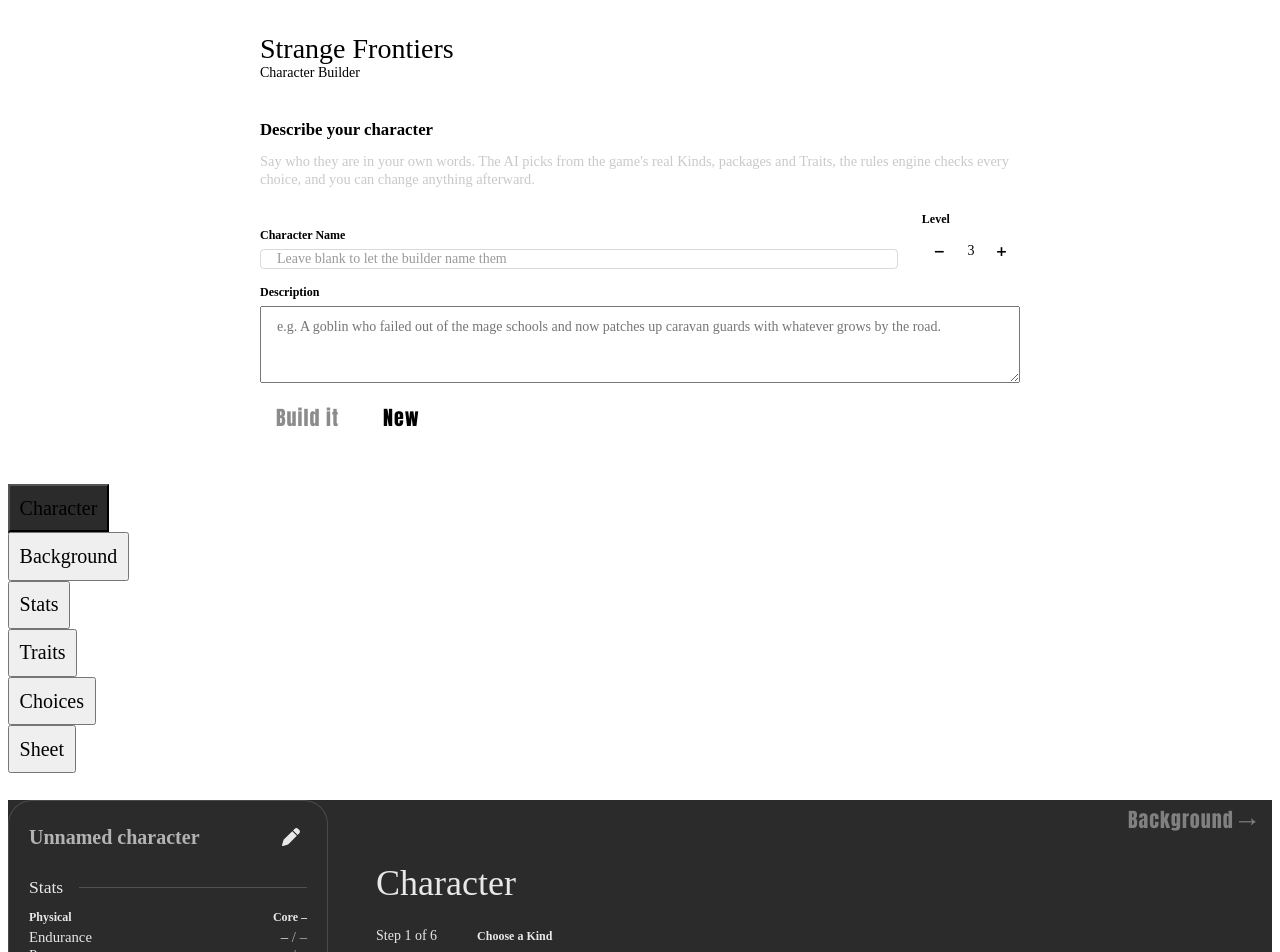
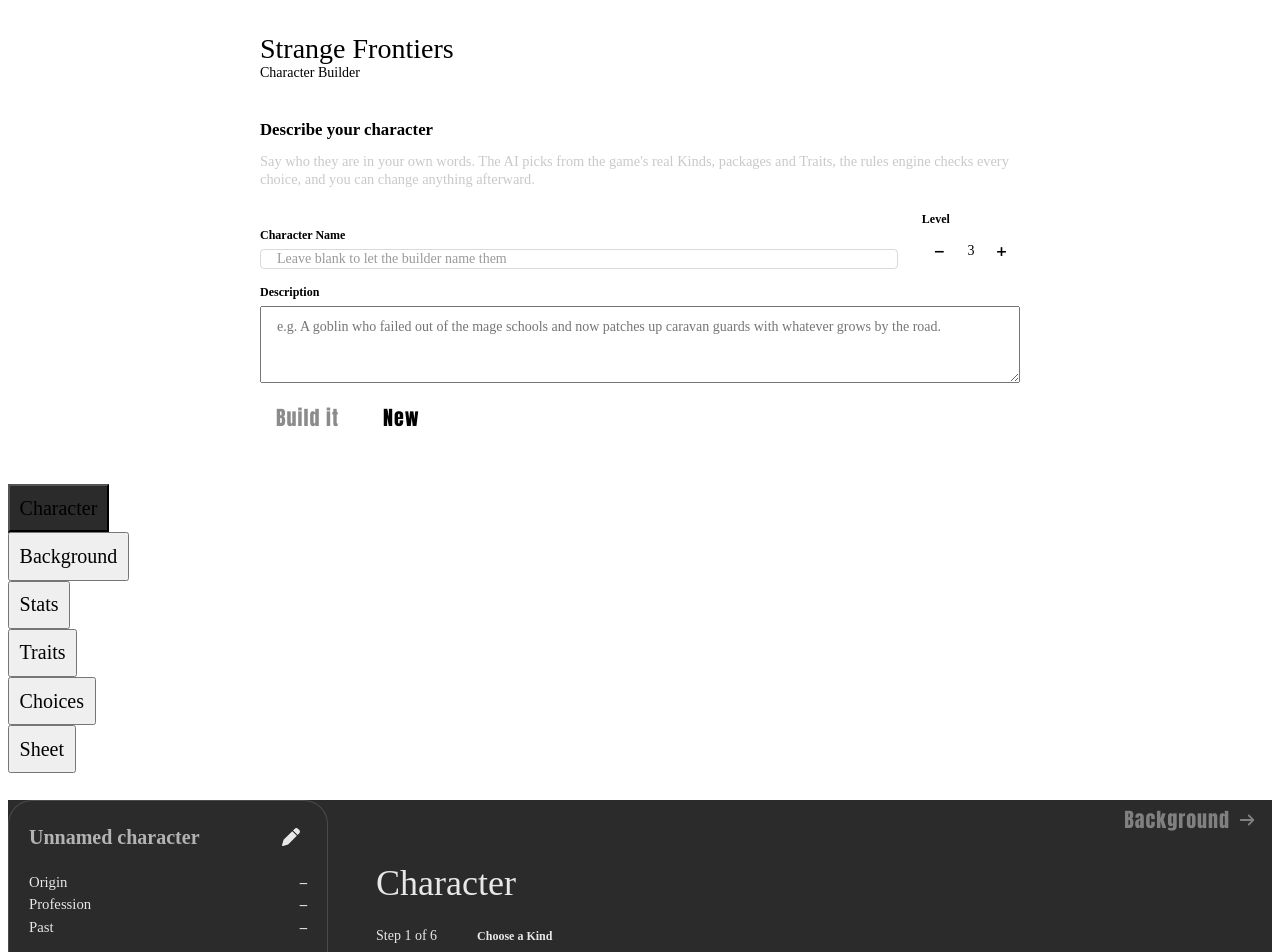
Before and after one commit to Ethanwelner/strange-frontiers-character-creator, a React (Vite) app: page / in a window 1280 px wide. Shown: the top 952 px of the page. Built offline with nearby package versions, Linux system fonts and the light colour scheme.

Commit message:
Step buttons: SVG arrows instead of text ones; the box always lists Origin, Profession and Past, with dashes until picked
Co-Authored-By: Claude Opus 5.5 <noreply@anthropic.com>

```diff
--- a/src/app/App.tsx
+++ b/src/app/App.tsx
@@ -7,7 +7,7 @@ import { DescribeBox } from "./components/DescribeBox.js";
 import { StatsStep } from "./components/StatsStep.js";
 import { Sheet } from "./components/Sheet.js";
 import { TraitsStep } from "./components/TraitsStep.js";
-import { StepErrors } from "./components/ui.js";
+import { Arrow, StepErrors } from "./components/ui.js";
 import { ValidationPanel } from "./components/ValidationPanel.js";
 import { content, contentErrors } from "./content.js";
 import type { DescribeResult } from "../ai/types.js";
@@ -195,10 +195,10 @@ export function App() {
             <StepErrors.Provider value={stepErrors}>
               {/* The previous and next steps, above the step's title */}
               <div className="pager">
-                {i > 0 ? <button onClick={() => setStep(STEPS[i - 1]!)}>← {LABELS[STEPS[i - 1]!]}</button> : <span />}
+                {i > 0 ? <button onClick={() => setStep(STEPS[i - 1]!)}><Arrow to="left" /> {LABELS[STEPS[i - 1]!]}</button> : <span />}
                 {i < STEPS.length - 1 && (
                   <button className={`step-next${done[step] ? " is-done" : ""}`} onClick={() => setStep(STEPS[i + 1]!)}>
-                    {LABELS[STEPS[i + 1]!]} →
+                    {LABELS[STEPS[i + 1]!]} <Arrow to="right" />
                   </button>
                 )}
               </div>
--- a/src/app/components/ValidationPanel.tsx
+++ b/src/app/components/ValidationPanel.tsx
@@ -15,10 +15,10 @@ export function ValidationPanel({ draft, result, onName }: Props) {
   const [open, setOpen] = useState(false);
   const { summary } = result;
   const base = baseStats(draft);
-  // The background packages picked so far, in Origin, Profession, Past order
-  const background = (["origin", "profession", "past"] as const)
-    .filter((slot) => draft[slot])
-    .map((slot) => [title(slot), packageById.get(draft[slot]!)?.name ?? draft[slot]] as const);
+  // The background packages, with a dash for each one not picked yet, like the stats
+  const background = (["origin", "profession", "past"] as const).map(
+    (slot) => [title(slot), draft[slot] ? (packageById.get(draft[slot])?.name ?? draft[slot]) : "–"] as const,
+  );
 
   return (
     <aside className={`panel${open ? " open" : ""}`} aria-label="Validation">
@@ -35,7 +35,6 @@ export function ValidationPanel({ draft, result, onName }: Props) {
 
       <div className="panel-body">
         <NameField className="panel-name" heading="h3" name={draft.name} onChange={onName} />
-        {background.length > 0 && (
         <ul className="panel-background">
           {background.map(([label, name]) => (
             <li key={label} className="panel-stat">
@@ -44,7 +43,6 @@ export function ValidationPanel({ draft, result, onName }: Props) {
             </li>
           ))}
         </ul>
-        )}
         <h4>Stats</h4>
         <div className="panel-stats">
           {GROUPS.map((g) => (
--- a/src/app/components/ui.tsx
+++ b/src/app/components/ui.tsx
@@ -199,6 +199,22 @@ export function NameField({
   );
 }
 
+// The arrows on the previous and next step buttons, in the button's color
+const ARROWS = {
+  left:
+    "M73.4 297.4C60.9 309.9 60.9 330.2 73.4 342.7L233.4 502.7C245.9 515.2 266.2 515.2 278.7 502.7C291.2 490.2 291.2 469.9 278.7 457.4L173.3 352L544 352C561.7 352 576 337.7 576 320C576 302.3 561.7 288 544 288L173.3 288L278.7 182.6C291.2 170.1 291.2 149.8 278.7 137.3C266.2 124.8 245.9 124.8 233.4 137.3L73.4 297.3z",
+  right:
+    "M566.6 342.6C579.1 330.1 579.1 309.8 566.6 297.3L406.6 137.3C394.1 124.8 373.8 124.8 361.3 137.3C348.8 149.8 348.8 170.1 361.3 182.6L466.7 288L96 288C78.3 288 64 302.3 64 320C64 337.7 78.3 352 96 352L466.7 352L361.3 457.4C348.8 469.9 348.8 490.2 361.3 502.7C373.8 515.2 394.1 515.2 406.6 502.7L566.6 342.7z",
+};
+
+export function Arrow({ to }: { to: keyof typeof ARROWS }) {
+  return (
+    <svg className="arrow-icon" xmlns="http://www.w3.org/2000/svg" viewBox="0 0 640 640" aria-hidden="true">
+      <path d={ARROWS[to]} />
+    </svg>
+  );
+}
+
 // A level from 1 to MAX_LEVEL: its label over − and + around the number. The
 // describe box and the Character step both use it.
 export function LevelStepper({
--- a/src/app/styles.css
+++ b/src/app/styles.css
@@ -756,6 +756,20 @@
     display: flex;
     justify-content: space-between;
     margin-bottom: 24px;
+
+    button {
+      display: inline-flex;
+      align-items: center;
+      gap: 0.4em;
+    }
+  }
+
+  /* The step buttons' arrows, a little smaller than the type */
+  .arrow-icon {
+    flex: none;
+    width: 0.9em;
+    height: 0.9em;
+    fill: currentColor;
   }
 
   /* The next step: Build it's disabled green until this step is finished,
@@ -1386,7 +1400,7 @@
     color: var(--portfolio-black);
   }
 
-  /* The picked background packages, between the name and the stats */
+  /* The background packages, between the name and the stats */
   .panel-background {
     list-style: none;
     margin: 0 0 1.25rem;
```
Lines whose indentation alone changed are shown as unchanged.
